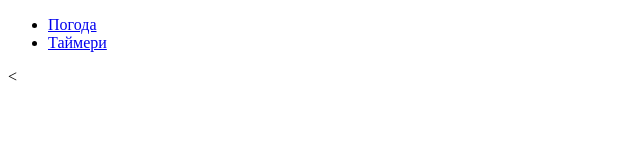
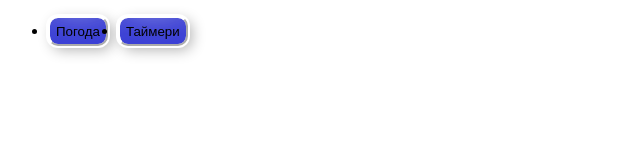
Before and after one commit to EevgenK/experiments, a website: page src/index.html in a window 1280 px wide. Shown: the whole page, without its empty margins (0-640 px from the left). Drawn offline with Linux system fonts and the light colour scheme.

Commit message:
placeholder

```diff
--- a/src/css/styles.css
+++ b/src/css/styles.css
@@ -4,6 +4,10 @@ button {
   border-color: #fff;
   box-shadow: inset 0 -3em 3em rgba(9, 15, 205, 0.8), 0 0 0 2px #fff,
     0.3em 0.3em 1em rgba(0, 0, 0, 0.3);
+}
+.navigation {
+  display: flex;
+  gap: 10px;
 }
 .current-date {
   width: 25%;
--- a/src/index.html
+++ b/src/index.html
@@ -10,13 +10,17 @@
   <body>
     <header>
       <nav>
-        <ul>
-          <li><a href="./html/timer_weather.html">Погода</a></li>
-          <li><a href="./html/timer.html">Таймери</a></li>
+        <ul class="navigation">
+          <li>
+            <a href="./html/timer_weather.html"><button>Погода</button></a>
+          </li>
+          <li>
+            <a href="./html/timer.html"><button>Таймери</button></a>
+          </li>
         </ul>
       </nav>
     </header>
-    <
+
     <footer></footer>
     <script src="./js/index.js" type="module"></script>
   </body>
```
Also changed, not shown: src/html/timer_weather.html (+6 -1 lines).
